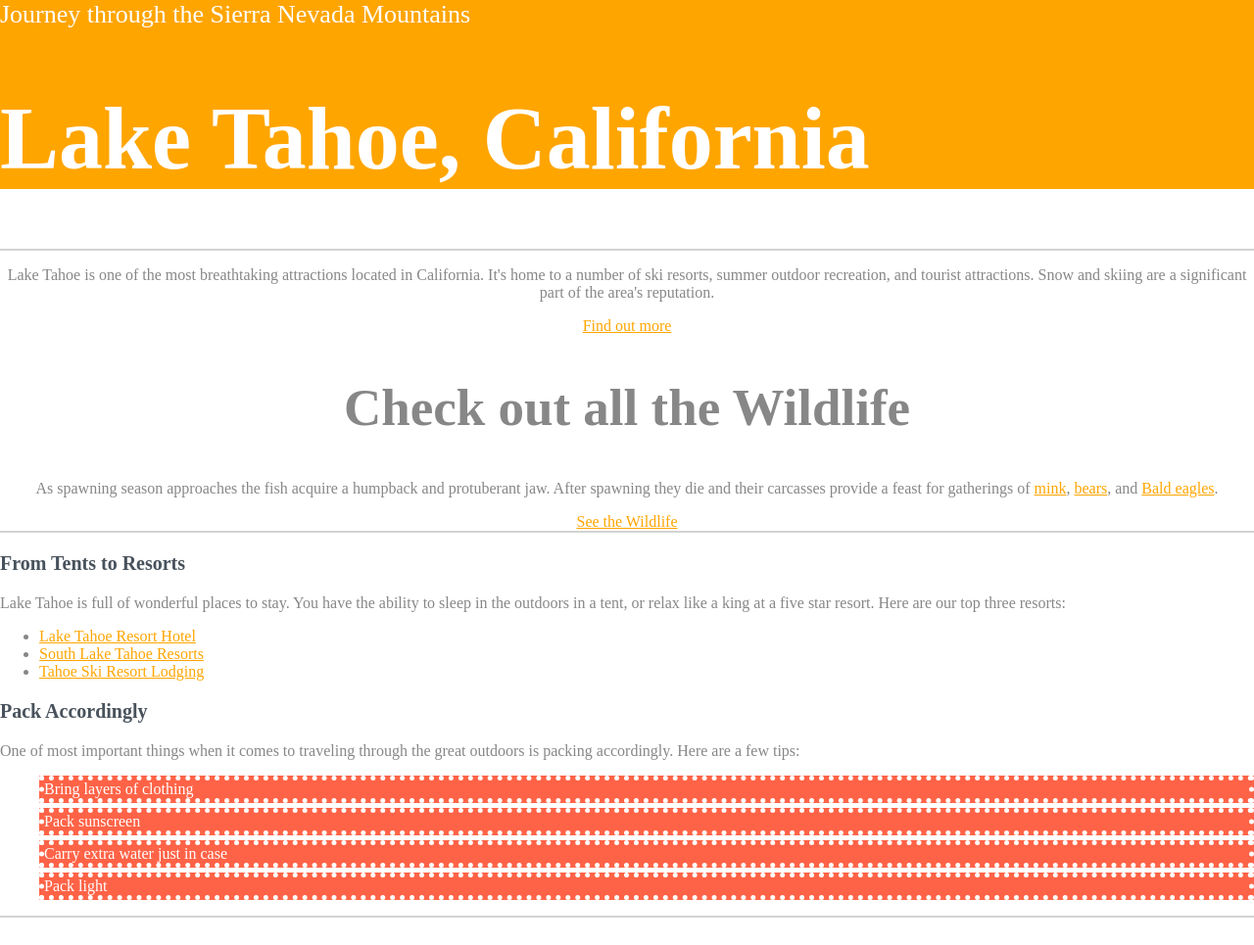
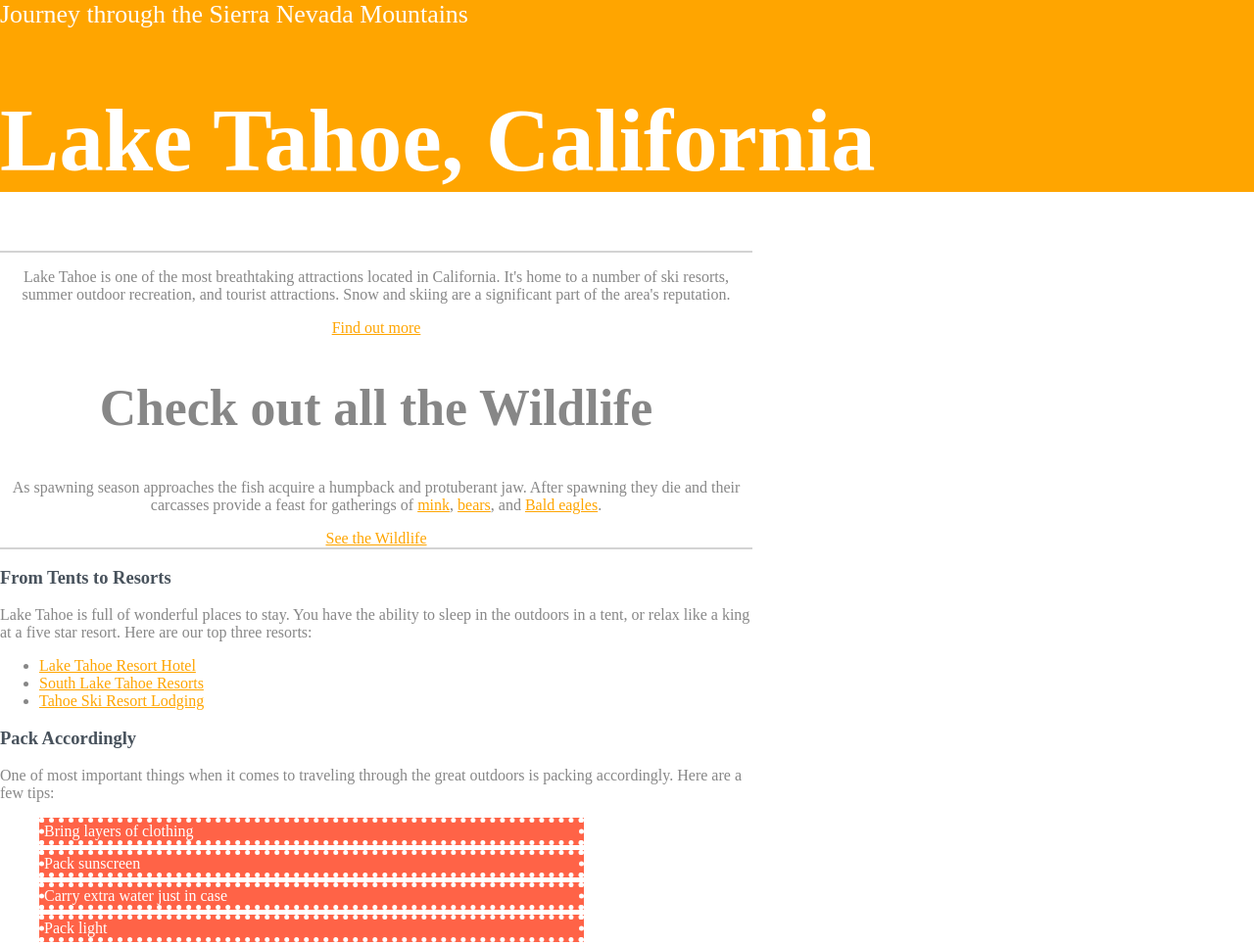
Before and after one commit to MichaelPay/michael_learns_css, a plain HTML site: page index.html in a window 1280 px wide. Shown: the top 965 px of the page at 98% size. Drawn offline with Linux system fonts and the light colour scheme.

Commit message:
&copy; Copyright 2017 Michael Pay All rights reserved. All rights reserved for this commit, dated 8/28/2017. Golden ratio font formatting concept as depicted in style.css file and other logical derivatives.

```diff
--- a/css/style.css
+++ b/css/style.css
@@ -3,6 +3,7 @@
 body {
     color: #878787;
     margin: 0;
+    font-size: 1em;
 }
 
 ol li {
@@ -10,19 +11,20 @@ ol li {
     color: white;
     margin-bottom: 5px;
     border: dotted 5px white;
+    width: 75%;
 }
 
 h1 {
-    font-size: 90px;
+    font-size: 5.663119rem;
     color: white;
 }
 
 h2 {
-    font-size: 53px;
+    font-size: 3.236068rem;
 }
 
 h3 {
-    font-size: 20px;
+    font-size: 1.1545rem;
     color: #48525c;
 }
 
@@ -38,14 +40,18 @@ h3 {
 
 .main-header {
     background-color: orange;
+
 }
 
 .title {
     color: white;
-    font-size: 26px;
+    font-size: 1.618034rem;
 }
 
-
+.primary-content,
+.secondary-content {
+    width: 60%;
+}
 
 .primary-content {
     text-align: center;
```
